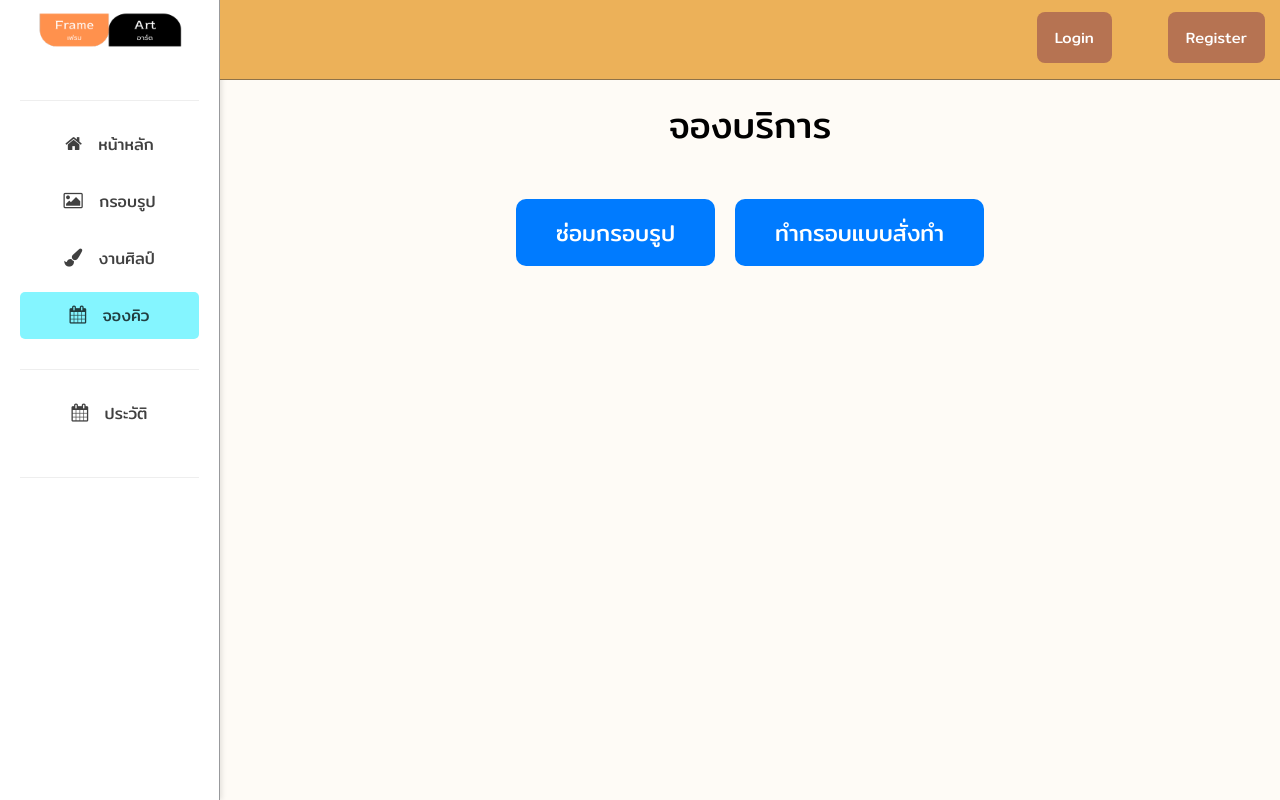
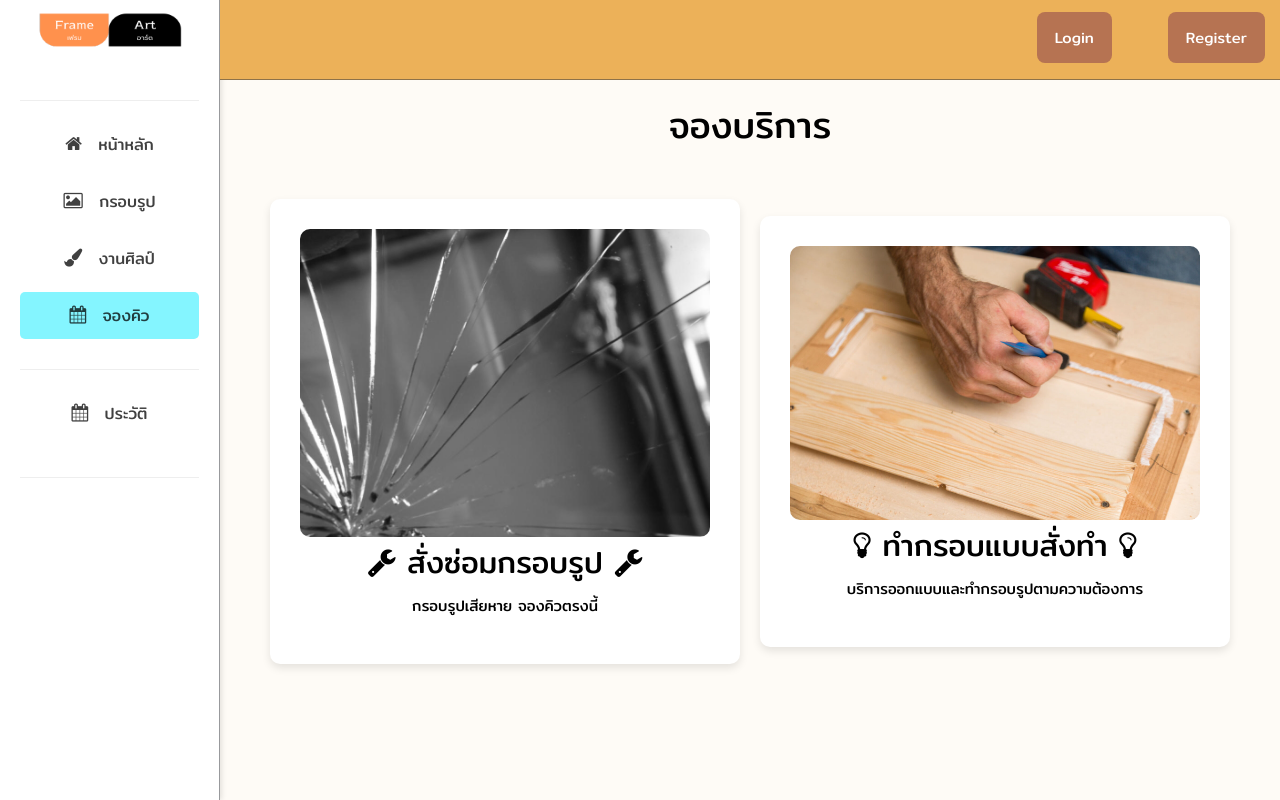
Before and after one commit to Sayorinne/Miniproject5-Remake, a PHP site: page /MiniProject5/CustomerReservation.php in a window 1280 px wide. Run offline with PHP 8.4, Linux system fonts and the light colour scheme; data that the repository does not hold is empty.

Commit message:
update reservation page

```diff
--- /dev/null
+++ b/CSS/CustomerReserveSelection.css
@@ -0,0 +1,97 @@
+/* Big Cards Section */
+.big-cards-container {
+    display: flex;
+    justify-content: space-between;
+    align-items: center;
+    padding: 50px;
+    margin: 0 auto;
+    max-width: 1200px;
+    gap: 20px;
+}
+
+.big-card {
+    flex: 1;
+    background: #fff;
+    padding: 30px;
+    border-radius: 10px;
+    box-shadow: 0 4px 8px rgba(0, 0, 0, 0.1);
+    transition: transform 0.3s ease-in-out;
+    text-align: center;
+    text-decoration: none;
+    color: inherit;
+    display: block;
+    position: relative;
+    overflow: hidden;
+}
+
+.big-card:hover {
+    transform: translateY(-5px);
+}
+
+/* Repair Card */
+.repair-card .repair-image {
+    position: relative;
+    width: 100%;
+    height: auto;
+    overflow: hidden;
+    border-radius: 10px;
+}
+
+.repair-card img {
+    width: 100%;
+    height: auto;
+    transition: opacity 0.3s ease-in-out;
+}
+
+.repair-card .repair-image::before {
+    content: '';
+    position: absolute;
+    top: 0;
+    left: 0;
+    width: 100%;
+    height: 100%;
+    background-image: url('../Picture/fullyfixFrameReserve.jpeg');
+    background-size: cover;
+    background-position: center;
+    opacity: 0;
+    transition: opacity 0.3s ease-in-out;
+    border-radius: 10px;
+}
+
+.repair-card:hover .repair-image::before {
+    opacity: 1;
+}
+
+/* Custom Card */
+.custom-card .custom-image {
+    position: relative;
+    width: 100%;
+    height: auto;
+    overflow: hidden;
+    border-radius: 10px;
+}
+
+.custom-card img {
+    width: 100%;
+    height: auto;
+    transition: opacity 0.3s ease-in-out;
+}
+
+.custom-card .custom-image::before {
+    content: '';
+    position: absolute;
+    top: 0;
+    left: 0;
+    width: 100%;
+    height: 100%;
+    background-image: url('../Picture/customframe2.jpg');
+    background-size: cover;
+    background-position: center;
+    opacity: 0;
+    transition: opacity 0.3s ease-in-out;
+    border-radius: 10px;
+}
+
+.custom-card:hover .custom-image::before {
+    opacity: 1;
+}
--- a/CustomerReservation.php
+++ b/CustomerReservation.php
@@ -15,6 +15,7 @@ include "database.php";
     <link rel="stylesheet" href="https://www.w3schools.com/w3css/4/w3.css">
 
     <!-- Internal CSS -->
+    <link rel="stylesheet" href="CSS/CustomerReserveSelection.css">
     <link rel="stylesheet" href="CSS/CustomerReserve.css">
     <link rel="stylesheet" href="CSS/style.css">
     <link rel="stylesheet" href="CSS/post.css">
@@ -50,19 +51,35 @@ include "database.php";
 
             <main>
     <h1 style="text-align: center;">จองบริการ</h1>
-                <div class="service-container">
-                    <button class="service-btn">
-                        <a href="CustomerReserveRepair.php">
-                            ซ่อมกรอบรูป
+    <div class="big-cards-container">
+        <a href="CustomerReserveRepair.php" class="big-card repair-card">
+        <div class="repair-image">
+            <img src="Picture/crackedFrameReserve.jpg" alt="Custom Frame Service">
+            </div>
+            <div>
+            <h2><i class="fa fa-wrench"></i>
+             สั่งซ่อมกรอบรูป
+             <i class="fa fa-wrench"></i>
+            </h2>
+            <p>กรอบรูปเสียหาย จองคิวตรงนี้</p>
+            </div>
         </a>
-                    </button>
-                    <button class="service-btn">
-                        <a href="CustomerReserveCustom.php">
+        <a href="CustomerReserveCustom.php" class="big-card custom-card">
+            <div class="custom-image">
+            <img src="Picture/framecustomreserve.jpg" alt="Custom Frame Service">
+            </div>
+            <div>
+            <h2><i class="fa fa-lightbulb-o" aria-hidden="true"></i>
             ทำกรอบแบบสั่งทำ
+            <i class="fa fa-lightbulb-o" aria-hidden="true"></i>
+            </h2>
+            <p>บริการออกแบบและทำกรอบรูปตามความต้องการ</p>
+            </div>
         </a>
-                    </button>
     </div>
 </main>
+
+
         </div>
     </div>
 </body>
```
Also changed, not shown: Picture/crackedFrameReserve.jpg (added), Picture/customframe2.jpg (added), Picture/framecustomreserve.jpg (added), Picture/fullyfixFrameReserve.jpeg (added). Lines whose indentation alone changed are shown as unchanged.
